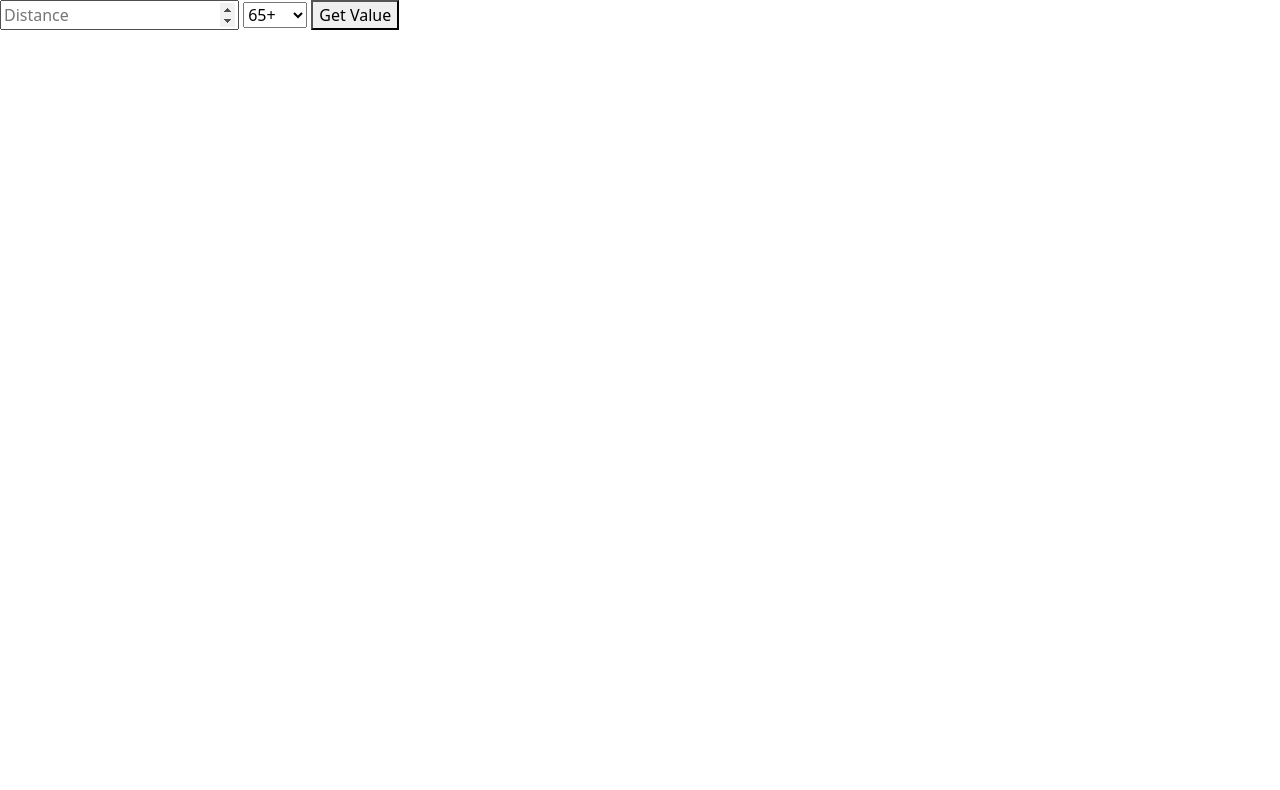
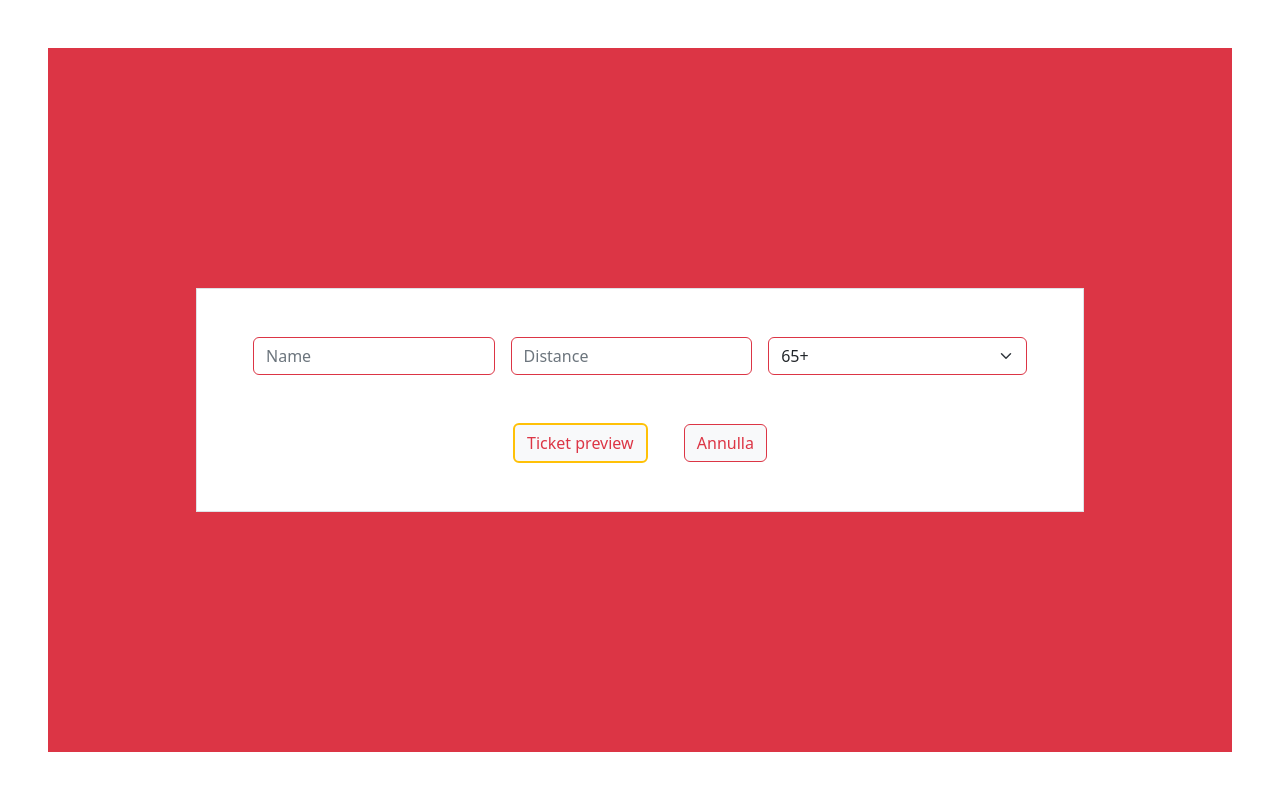
Before and after one commit to TomekWebDev/js-biglietto-treno-form, a plain HTML site: page index.html in a window 1280 px wide. Drawn offline with nearby package versions, Linux system fonts and the light colour scheme.

Commit message:
styling with bootstrap

```diff
--- a/index.html
+++ b/index.html
@@ -11,28 +11,31 @@
   <link href="https://cdn.jsdelivr.net/npm/bootstrap@5.2.1/dist/css/bootstrap.min.css" rel="stylesheet"
     integrity="sha384-iYQeCzEYFbKjA/T2uDLTpkwGzCiq6soy8tYaI1GyVh/UjpbCx/TYkiZhlZB6+fzT" crossorigin="anonymous">
 
+    <link rel="stylesheet" href="style.css">
+
 </head>
 
 <body>
   <header>
   </header>
-  <main>
+  <main class="d-flex justify-content-center align-items-center p-5">
 
-    <form onsubmit="return false">
+    <div class="w-100 h-100 d-flex justify-content-center align-items-center bg-danger">
 
-        <input type="number" placeholder="Distance" id="distance">
-
-        <select id="ageSelect">
-
-          <option value="under18">0-18</option>
-          <option value="19-64">19-64</option>
-          <option value="over65" selected="selected">65+</option>
-
-        </select>
-
-        <button type="button" onclick="calculateTotalPrice();">Get Value</button>
-
-    </form>
+      <div class="input-user left-top-part border border-1 border container w-75 p-5 text-center bg-white">
+          <form class="d-flex mb-5" onsubmit="return false">
+            <input class="form-control mx-2 border border-1 border-danger" type="text" placeholder="Name" id="passengerName">
+            <input class="form-control mx-2 border border-1 border-danger" type="number" placeholder="Distance" id="distance">
+            <select class="form-select mx-2 border border-1 border-danger" id="ageSelect">
+              <option value="under18">0-18</option>
+              <option value="19-64">19-64</option>
+              <option value="over65" selected="selected">65+</option>
+            </select>
+          </form>
+        <button class="btn btn-light mx-3 text-danger border border-2 border-warning" type="button" onclick="calculateTotalPrice();">Ticket preview</button>
+        <button class="btn btn-light mx-3 text-danger border border-1 border-danger" type="button">Annulla</button>
+      </div>
+    </div>
 
   </main>
   <footer>
--- a/main.js
+++ b/main.js
@@ -29,25 +29,13 @@ function calculateTotalPrice(){
 
     }
 
+    let numeroCarrozza = Math.floor((Math.random() * 10) + 1);
+
+    let passengerName = (document.getElementById("passengerName").value)
 
 
-    // if(ageValue < 18){
-    //     totalPrice = (price - (price * u18DiscountPerc)).toFixed(2)
-
-    // } else if(ageValue > 65){
-    //     totalPrice = (price - (price * o65DiscountPerc)).toFixed(2)
-
-    // } else{
-    //     totalPrice = price
-
-    // }
-
     console.log("Total price:",totalPrice)
-}
-
-function testSelect(){
-    let ageSelected = (document.getElementById("testselect").value)
-    console.log(ageSelected)
-
+    console.log("Carrozza:",numeroCarrozza)
+    console.log("Passeggero:",passengerName)
 
 }
--- a/style.css
+++ b/style.css
@@ -0,0 +1,3 @@
+main{
+    height: 100vh;
+}
```
